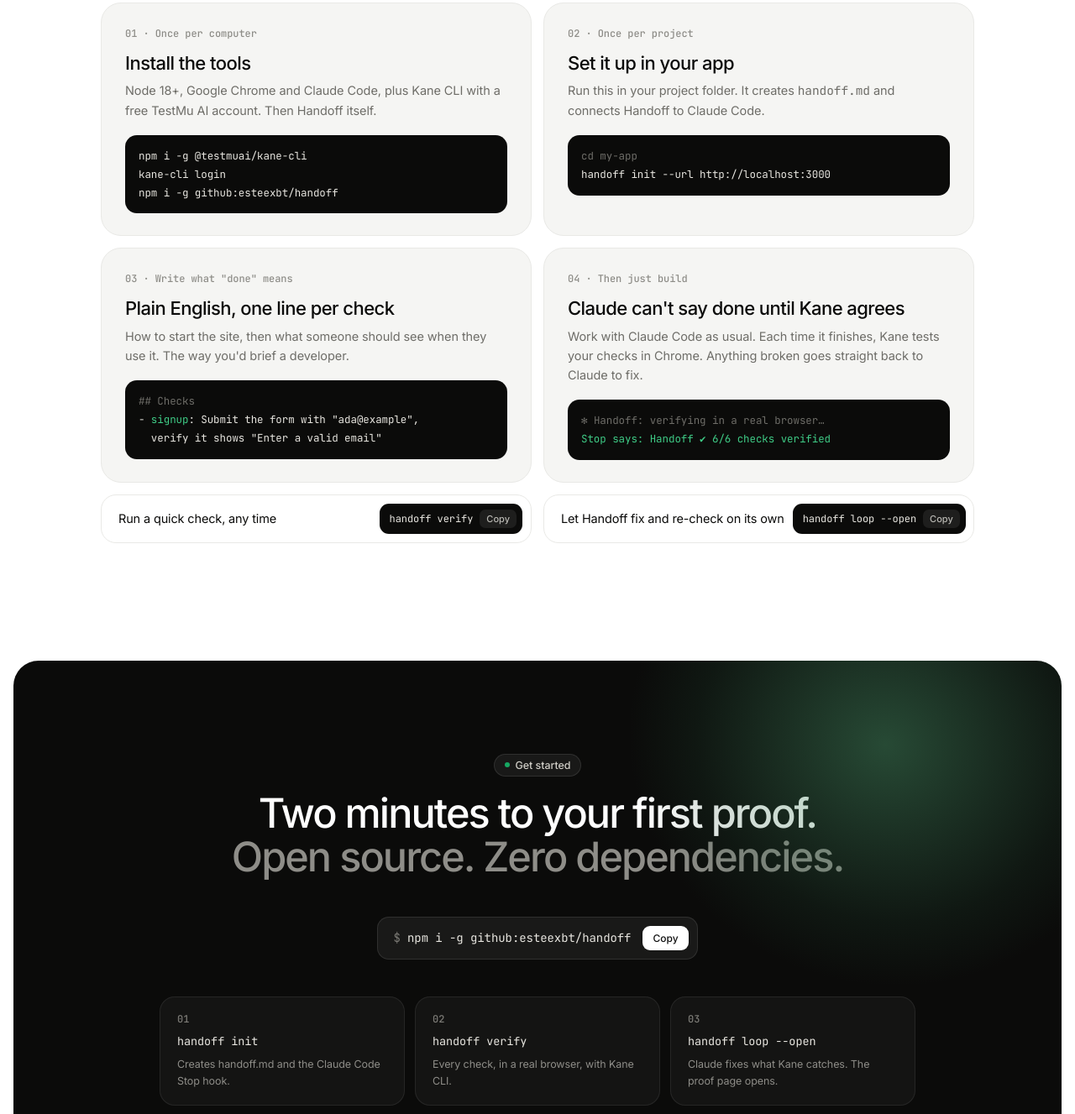
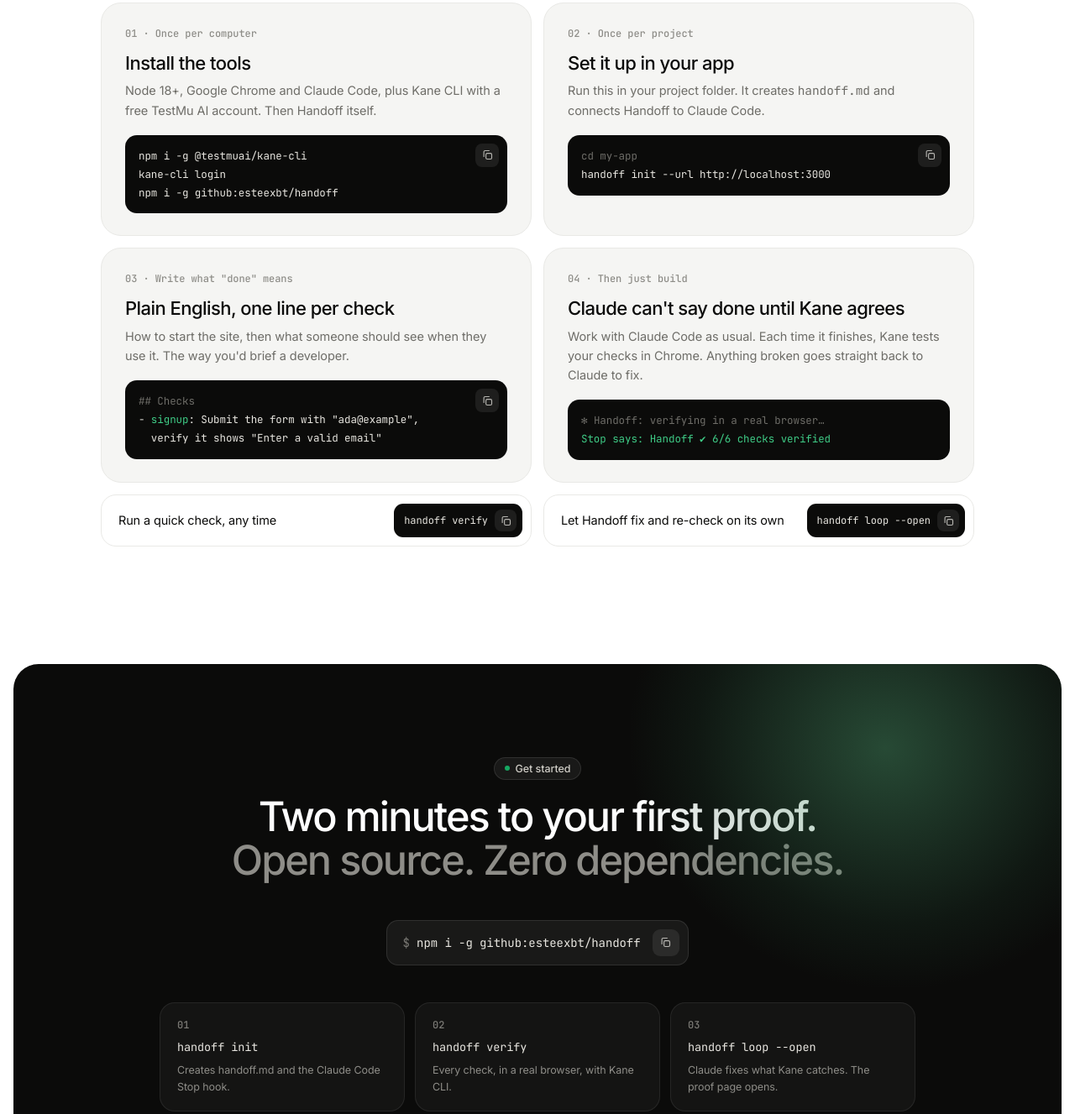
Before and after one commit to esteexbt/handoff, a website: page docs/index.html in a window 1280 px wide. Shown: the part 6897-8224 px from the top of the page at 84% size. Drawn offline with Linux system fonts and the light colour scheme.

Commit message:
Site: how-to section, copy icons, mobile hero tweaks

```diff
--- a/docs/index.html
+++ b/docs/index.html
@@ -205,7 +205,12 @@ footer .r{margin-left:auto;display:flex;gap:22px}footer a:hover{color:var(--t)}
 .unote>div{display:flex;align-items:center;justify-content:space-between;gap:10px;background:#fff;border:1px solid var(--line);border-radius:18px;padding:10px 10px 10px 20px}
 .unote b{display:block;font:400 14.5px/1.3 var(--sans);letter-spacing:-.01em;color:#0B0B0A;white-space:nowrap}
 .unote .k{display:inline-flex;align-items:center;gap:8px;flex-shrink:0;background:var(--ink);color:#E8E6E0;font:400 12px var(--mono);border-radius:11px;padding:7px 7px 7px 12px;white-space:nowrap}
-.unote .k button{font:500 11px var(--sans);color:#B9B8B3;background:rgba(255,255,255,.08);border:0;border-radius:7px;padding:4px 8px;cursor:pointer}
+.cmd{position:relative}.uc .cmd{padding-right:48px}
+.cpi{display:inline-flex;align-items:center;justify-content:center;width:28px;height:28px;border:0;border-radius:8px;background:rgba(255,255,255,.08);color:#B9B8B3;cursor:pointer;transition:background .2s,color .2s;flex-shrink:0}
+.cpi:hover{background:rgba(255,255,255,.16);color:#fff}.cpi.ok{color:#3FCB86}
+.uc .cmd .cpi{position:absolute;top:10px;right:10px}
+.unote .k .cpi{width:26px;height:26px}
+.inst .cpi{width:32px;height:32px;border-radius:9px}
 @media (max-width:1100px){.unote{grid-template-columns:minmax(0,1fr)}}
 @media (max-width:640px){.unote>div{flex-direction:column;align-items:flex-start;padding:18px}.unote b{white-space:normal}}
 @media (max-width:1000px){.ugrid{grid-template-columns:minmax(0,1fr)}}
@@ -383,24 +388,24 @@ footer .r{margin-left:auto;display:flex;gap:22px}footer a:hover{color:var(--t)}
   <p class="lead rv">Think of it as a QA teammate for your coding agent. You stop being the one who clicks through and catches its mistakes.</p>
   <div class="ugrid">
     <div class="uc rv"><div class="n">01 · Once per computer</div><h4>Install the tools</h4><p>Node 18+, Google Chrome and Claude Code, plus Kane CLI with a free TestMu AI account. Then Handoff itself.</p>
-      <div class="cmd">npm i -g @testmuai/kane-cli<br>kane-cli login<br>npm i -g github:esteexbt/handoff</div></div>
+      <div class="cmd"><button class="cpi" data-copyi="npm i -g @testmuai/kane-cli&#10;kane-cli login&#10;npm i -g github:esteexbt/handoff" aria-label="Copy"><svg viewBox="0 0 24 24" width="15" height="15" fill="none" stroke="currentColor" stroke-width="1.8" stroke-linecap="round" stroke-linejoin="round" aria-hidden="true"><rect x="9" y="9" width="11" height="11" rx="2.5"/><path d="M5 15V6.5A2.5 2.5 0 0 1 7.5 4H15"/></svg></button>npm i -g @testmuai/kane-cli<br>kane-cli login<br>npm i -g github:esteexbt/handoff</div></div>
     <div class="uc rv"><div class="n">02 · Once per project</div><h4>Set it up in your app</h4><p>Run this in your project folder. It creates <code>handoff.md</code> and connects Handoff to Claude Code.</p>
-      <div class="cmd"><span class="c">cd my-app</span><br>handoff init --url http://localhost:3000</div></div>
+      <div class="cmd"><button class="cpi" data-copyi="cd my-app&#10;handoff init --url http://localhost:3000" aria-label="Copy"><svg viewBox="0 0 24 24" width="15" height="15" fill="none" stroke="currentColor" stroke-width="1.8" stroke-linecap="round" stroke-linejoin="round" aria-hidden="true"><rect x="9" y="9" width="11" height="11" rx="2.5"/><path d="M5 15V6.5A2.5 2.5 0 0 1 7.5 4H15"/></svg></button><span class="c">cd my-app</span><br>handoff init --url http://localhost:3000</div></div>
     <div class="uc rv"><div class="n">03 · Write what "done" means</div><h4>Plain English, one line per check</h4><p>How to start the site, then what someone should see when they use it. The way you'd brief a developer.</p>
-      <div class="cmd"><span class="c">## Checks</span><br>- <span class="g">signup</span>: Submit the form with "ada@example",<br>&nbsp;&nbsp;verify it shows "Enter a valid email"</div></div>
+      <div class="cmd"><button class="cpi" data-copyi="- signup: Submit the form with &quot;ada@example&quot;, verify it shows &quot;Enter a valid email&quot;" aria-label="Copy"><svg viewBox="0 0 24 24" width="15" height="15" fill="none" stroke="currentColor" stroke-width="1.8" stroke-linecap="round" stroke-linejoin="round" aria-hidden="true"><rect x="9" y="9" width="11" height="11" rx="2.5"/><path d="M5 15V6.5A2.5 2.5 0 0 1 7.5 4H15"/></svg></button><span class="c">## Checks</span><br>- <span class="g">signup</span>: Submit the form with "ada@example",<br>&nbsp;&nbsp;verify it shows "Enter a valid email"</div></div>
     <div class="uc rv"><div class="n">04 · Then just build</div><h4>Claude can't say done until Kane agrees</h4><p>Work with Claude Code as usual. Each time it finishes, Kane tests your checks in Chrome. Anything broken goes straight back to Claude to fix.</p>
       <div class="cmd"><span class="c">✻ Handoff: verifying in a real browser…</span><br><span class="g">Stop says: Handoff ✔ 6/6 checks verified</span></div></div>
   </div>
   <div class="unote">
-    <div class="rv"><div><b>Run a quick check, any time</b></div><span class="k">handoff verify<button data-copy="handoff verify">Copy</button></span></div>
-    <div class="rv"><div><b>Let Handoff fix and re-check on its own</b></div><span class="k">handoff loop --open<button data-copy="handoff loop --open">Copy</button></span></div>
+    <div class="rv"><div><b>Run a quick check, any time</b></div><span class="k">handoff verify<button class="cpi" data-copyi="handoff verify" aria-label="Copy"><svg viewBox="0 0 24 24" width="15" height="15" fill="none" stroke="currentColor" stroke-width="1.8" stroke-linecap="round" stroke-linejoin="round" aria-hidden="true"><rect x="9" y="9" width="11" height="11" rx="2.5"/><path d="M5 15V6.5A2.5 2.5 0 0 1 7.5 4H15"/></svg></button></span></div>
+    <div class="rv"><div><b>Let Handoff fix and re-check on its own</b></div><span class="k">handoff loop --open<button class="cpi" data-copyi="handoff loop --open" aria-label="Copy"><svg viewBox="0 0 24 24" width="15" height="15" fill="none" stroke="currentColor" stroke-width="1.8" stroke-linecap="round" stroke-linejoin="round" aria-hidden="true"><rect x="9" y="9" width="11" height="11" rx="2.5"/><path d="M5 15V6.5A2.5 2.5 0 0 1 7.5 4H15"/></svg></button></span></div>
   </div>
 </div></section>
 
 <div class="final" id="start">
   <span class="tagp dk"><i></i>Get started</span>
   <h2 class="rv">Two minutes to your first proof.<br><span>Open source. Zero dependencies.</span></h2>
-  <div class="inst rv"><span><span class="d">$</span> npm i -g github:esteexbt/handoff</span><button class="cp" data-copy="npm i -g github:esteexbt/handoff">Copy</button></div>
+  <div class="inst rv"><span><span class="d">$</span> npm i -g github:esteexbt/handoff</span><button class="cpi" data-copyi="npm i -g github:esteexbt/handoff" aria-label="Copy"><svg viewBox="0 0 24 24" width="15" height="15" fill="none" stroke="currentColor" stroke-width="1.8" stroke-linecap="round" stroke-linejoin="round" aria-hidden="true"><rect x="9" y="9" width="11" height="11" rx="2.5"/><path d="M5 15V6.5A2.5 2.5 0 0 1 7.5 4H15"/></svg></button></div>
   <div class="steps3">
     <div class="rv"><b>01</b><code>handoff init</code><small>Creates handoff.md and the Claude Code Stop hook.</small></div>
     <div class="rv"><b>02</b><code>handoff verify</code><small>Every check, in a real browser, with Kane CLI.</small></div>
@@ -414,6 +419,9 @@ footer .r{margin-left:auto;display:flex;gap:22px}footer a:hover{color:var(--t)}
 <script>
 // copy
 document.querySelectorAll('[data-copy]').forEach(b=>b.addEventListener('click',()=>{navigator.clipboard?.writeText(b.dataset.copy).then(()=>{const t=b.textContent;b.textContent='Copied';setTimeout(()=>b.textContent=t,1400)})}));
+// icon copy
+const CHECK='<svg viewBox="0 0 24 24" width="15" height="15" fill="none" stroke="currentColor" stroke-width="2.2" stroke-linecap="round" stroke-linejoin="round" aria-hidden="true"><path d="M5 12.5l4.5 4.5L19 7.5"/></svg>';
+document.querySelectorAll('[data-copyi]').forEach(b=>b.addEventListener('click',()=>{navigator.clipboard?.writeText(b.dataset.copyi).then(()=>{const h=b.innerHTML;b.innerHTML=CHECK;b.classList.add('ok');setTimeout(()=>{b.innerHTML=h;b.classList.remove('ok')},1400)})}));
 // reveal
 const io=new IntersectionObserver(es=>es.forEach(e=>{if(e.isIntersecting){e.target.classList.add('on');io.unobserve(e.target)}}),{threshold:.15});
 document.querySelectorAll('.rv').forEach((el,i)=>{el.style.transitionDelay=(i%3)*90+'ms';io.observe(el)});
```
